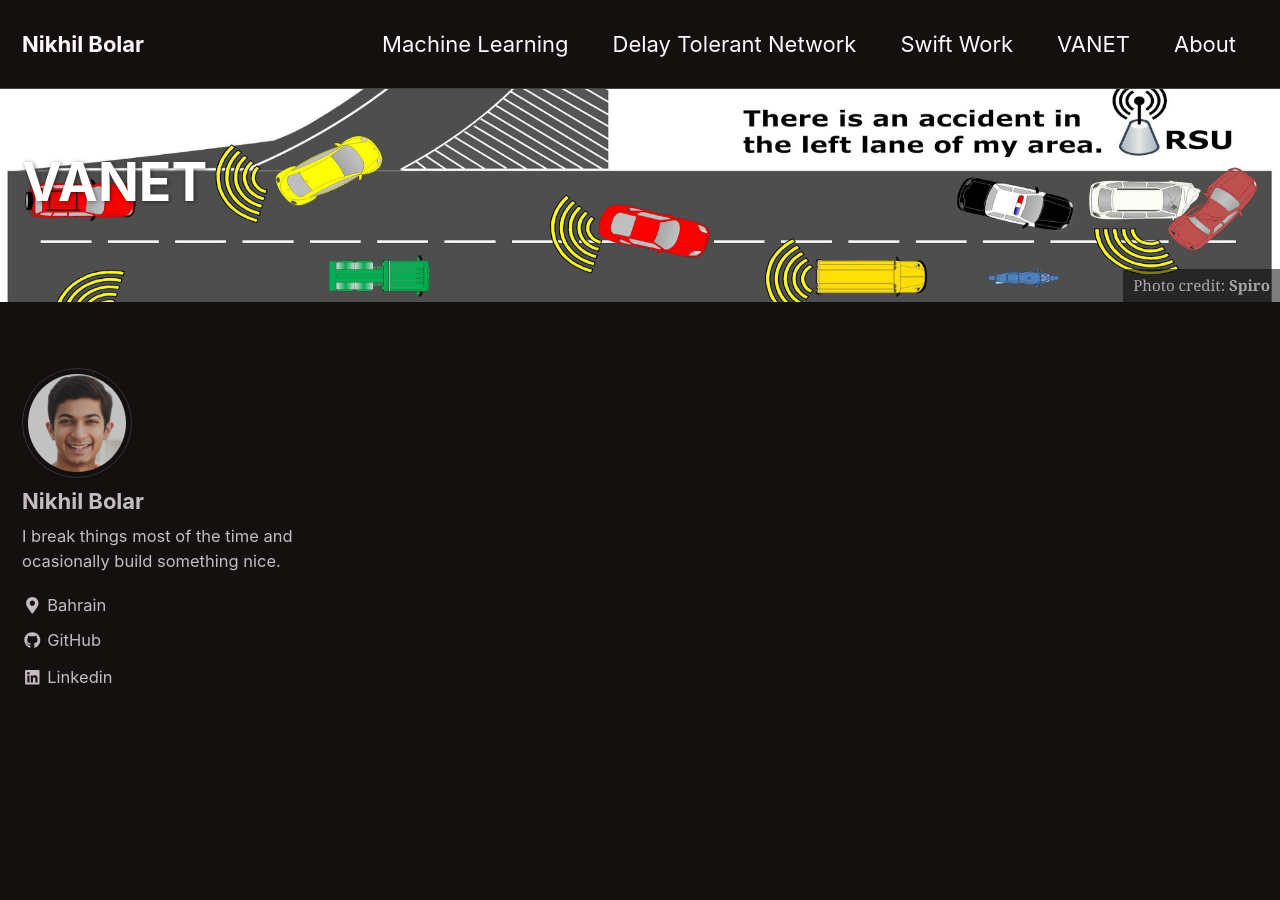
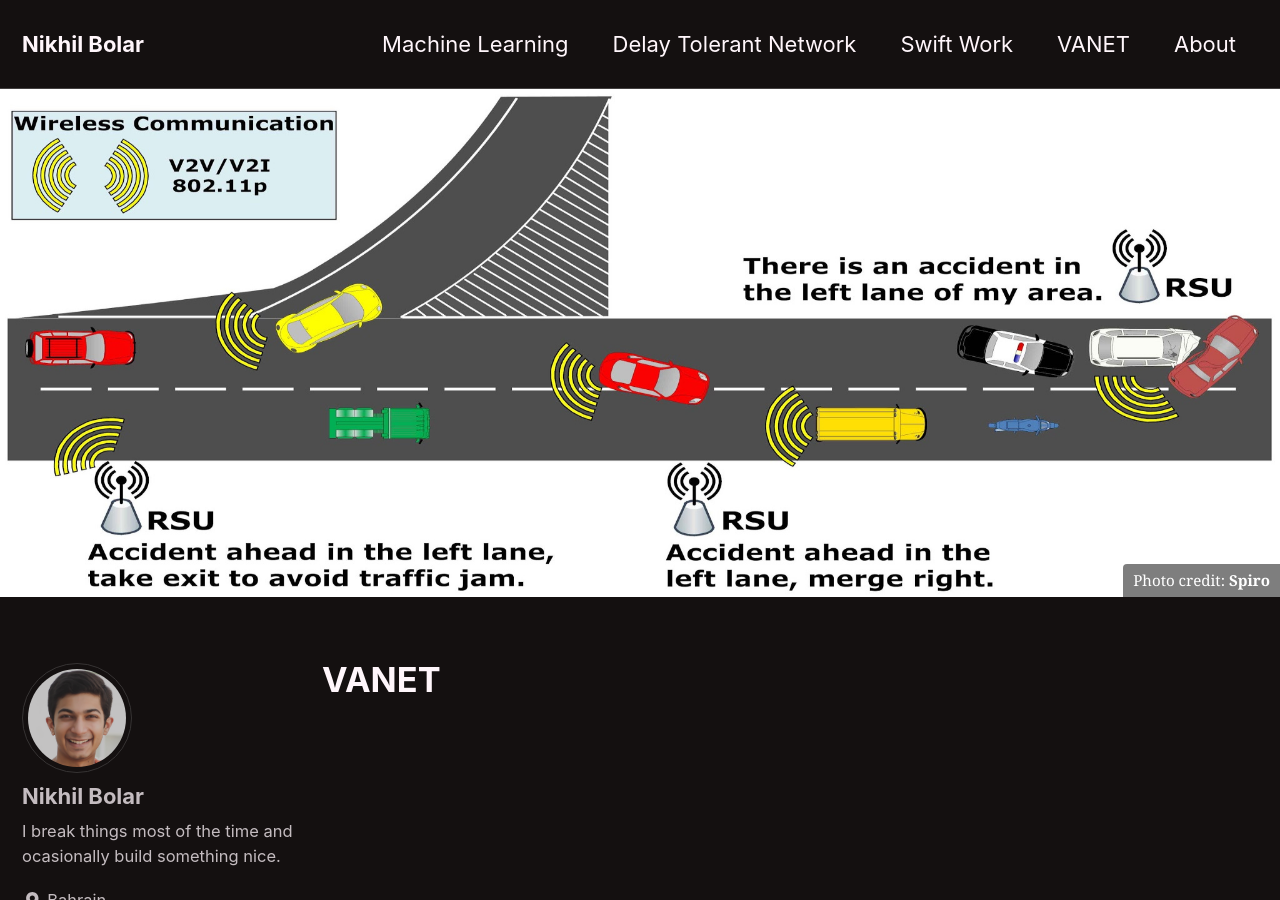
Before and after one commit to nbolar/nbolar.github.io, a Jekyll site: the page built from _pages/vanet.md, in a window 1280 px wide and 900 px high. Built offline with Jekyll 4.4.1, drawn with Linux system fonts in a browser that asks for light colours; cached includes are drawn as plain includes.

Commit message:
Update vanet.md

```diff
--- a/_pages/vanet.md
+++ b/_pages/vanet.md
@@ -4,8 +4,8 @@ permalink: /vanet/
 title: "VANET"
 author_profile: true
 header:
-  #image: "/images/vanet.jpg" -->
-  overlay_image: "/images/vanet.jpg"
-  overlay_filter: 0 # same as adding an opacity of 0.5 to a black background
+  image: "/images/vanet.jpg"
+  #overlay_image: "/images/vanet.jpg"
+  #overlay_filter: 0 # same as adding an opacity of 0.5 to a black background
   caption: "Photo credit: [**Spiro**](http://spiroprojects.com/blog/cat-view-more.php?blogname=What-is-Vehicular-Ad-hoc-Network-(VANET)?&id=29)"
 ---
```
